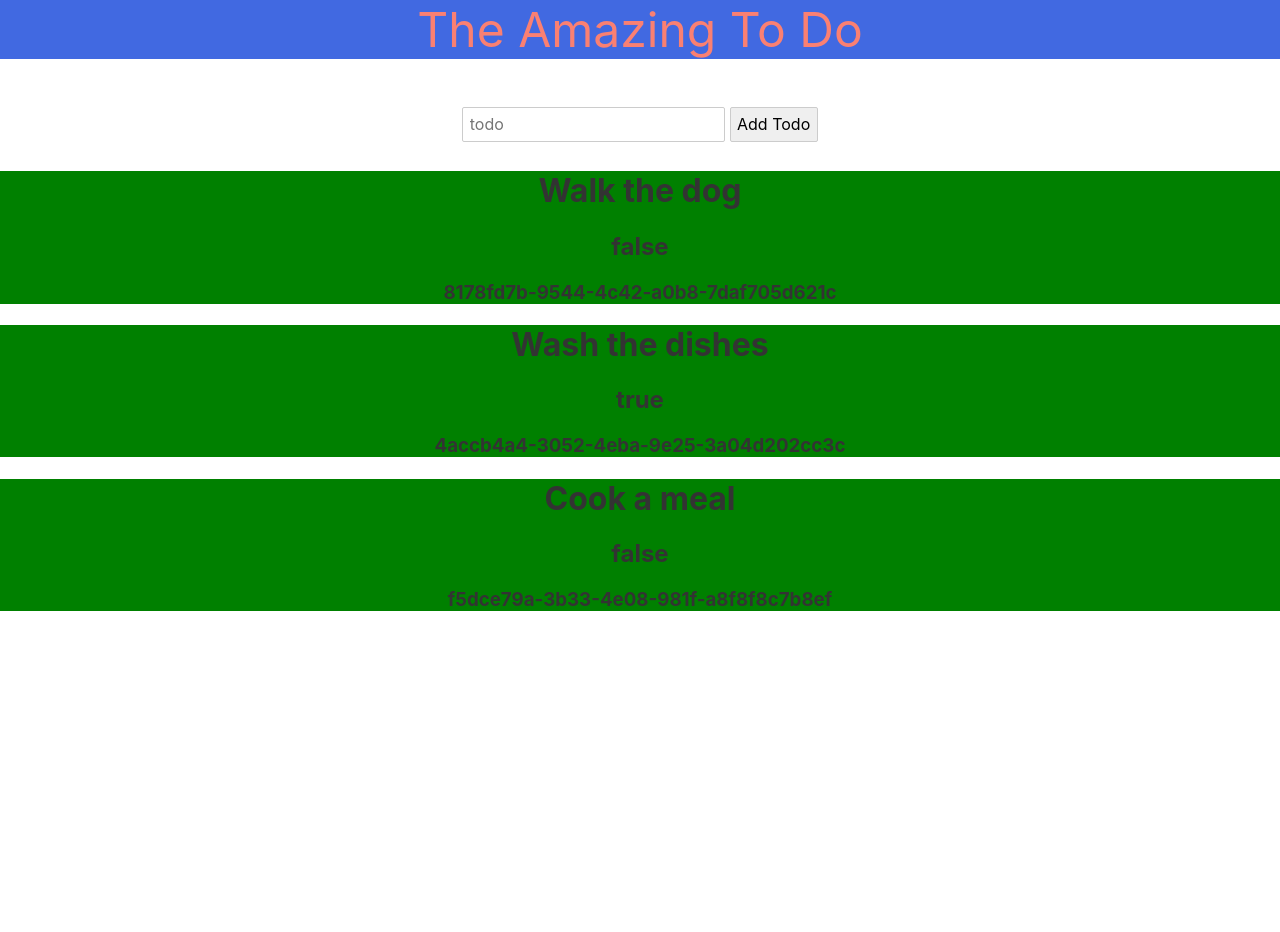
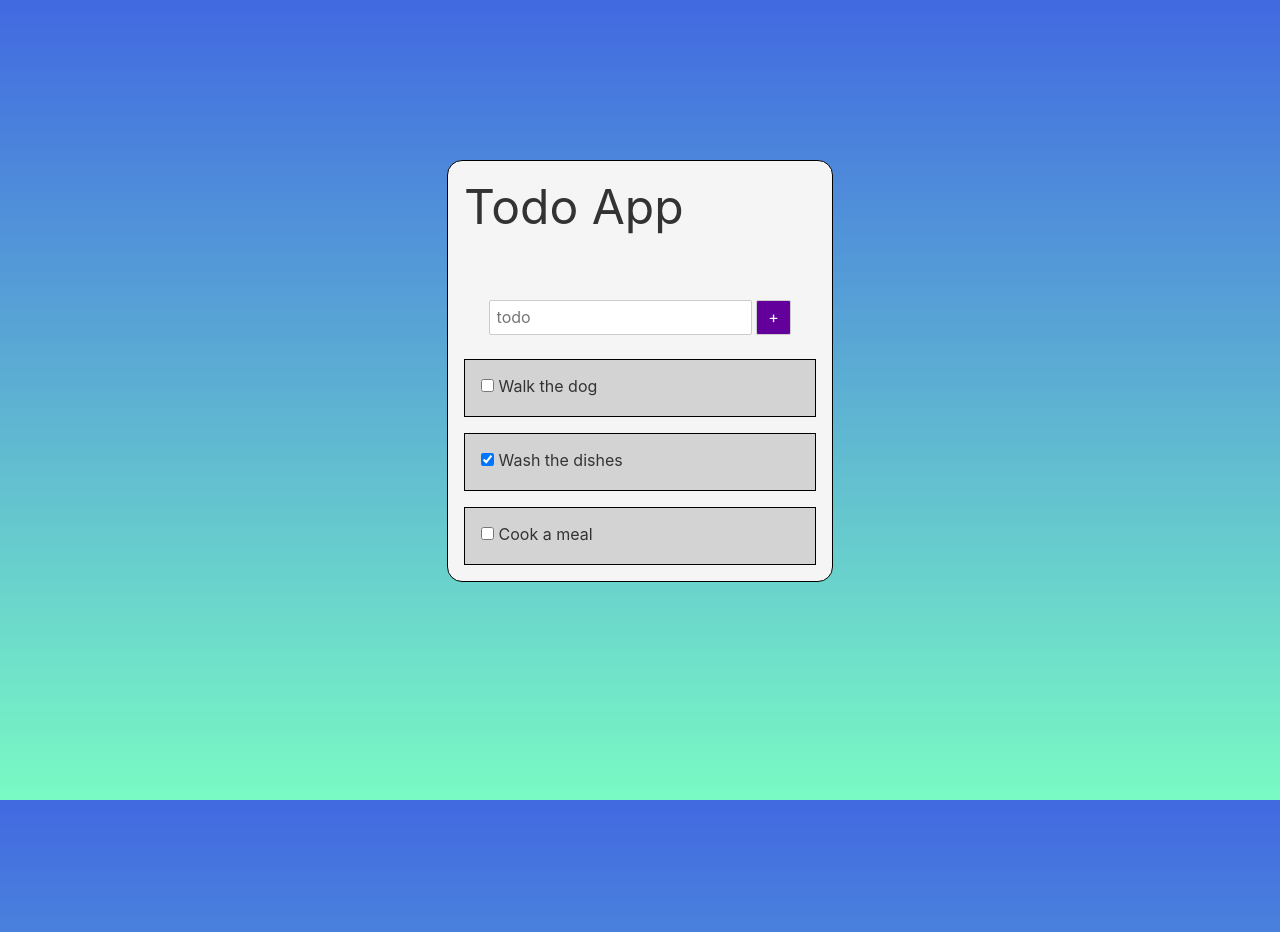
Before and after one commit to tamaszentai/svelte_python_todo, a Svelte app in the folder client/: page / in a window 1280 px wide. Shown: the top 932 px of the page. Before the commit the page ends 800 px from the top, so only its background shows below. Built offline with nearby package versions, Linux system fonts and the light colour scheme.

Commit message:
add better design

```diff
--- a/client/public/global.css
+++ b/client/public/global.css
@@ -2,13 +2,16 @@ html, body {
 	position: relative;
 	width: 100%;
 	height: 100%;
+	margin: 0;
+	padding: 0;
 }
 
 body {
 	color: #333;
-	margin: 0;
 	box-sizing: border-box;
 	font-family: -apple-system, BlinkMacSystemFont, "Segoe UI", Roboto, Oxygen-Sans, Ubuntu, Cantarell, "Helvetica Neue", sans-serif;
+	background: linear-gradient(royalblue, rgb(121, 250, 196));
+	background-attachment: fixed;
 }
 
 a {
--- a/client/src/AddForm.svelte
+++ b/client/src/AddForm.svelte
@@ -6,29 +6,35 @@
 
   let todo = {
     id: uuidv4(),
-    name: '',
-    isCompleted: true
-  }
+    name: "",
+    isCompleted: false,
+  };
 
   const addTodoHandler = (e) => {
-      e.preventDefault();
-      dispatch("addtodo", todo);
-      console.log(todo);
-      todo = {
-          id: uuidv4(),
-          name: '',
-          isCompleted: false
-      }
+    e.preventDefault();
+    dispatch("addtodo", todo);
+    console.log(todo);
+    todo = {
+      id: uuidv4(),
+      name: "",
+    };
   };
 </script>
 
 <form on:submit={addTodoHandler}>
-  <input type="text" placeholder="todo" bind:value={todo.name} />
-  <input type="submit" value="Add Todo" />
+  <input type="text" placeholder="todo" bind:value={todo.name} required />
+  <input type="submit" value=" + " />
 </form>
 
 <style>
   form {
     margin-top: 3rem;
   }
+
+  input[type="submit"] {
+    background-color: rgb(99, 0, 156);
+    color: white;
+    cursor: pointer;
+  }
+
 </style>
--- a/client/src/App.svelte
+++ b/client/src/App.svelte
@@ -8,44 +8,77 @@
   const addTodoHandler = (e) => {
     const newTodo = e.detail;
     data = [...data, newTodo];
-  }
+  };
 
   let data = [
     {
       id: uuidv4(),
-		name: 'Walk the dog',
-		isCompleted: false
+      name: "Walk the dog",
+      isCompleted: false,
     },
     {
       id: uuidv4(),
-		name: 'Wash the dishes',
-		isCompleted: true
+      name: "Wash the dishes",
+      isCompleted: true,
     },
     {
       id: uuidv4(),
-		name: 'Cook a meal',
-		isCompleted: false
+      name: "Cook a meal",
+      isCompleted: false,
     },
-]
+  ];
 </script>
 
+<main>
 	<Nav />
 	<div class="wrapper">
-  <AddForm on:addtodo={addTodoHandler}/>
+		<AddForm on:addtodo={addTodoHandler} />
 	  </div>
 	  <div class="list">
+		<ul>
 		  {#each data as todo}
-	<ListItem id={todo.id} name={todo.name} isCompleted={todo.isCompleted} />
+			<li>
+			  <ListItem
+				id={todo.id}
+				name={todo.name}
+				isCompleted={todo.isCompleted}
+			  />
+			</li>
 		  {/each}
+		</ul>
 	  </div>
+</main>
+
+
+
 
 <style>
+main {
+	width: 30%;
+	margin: 10rem auto;
+	background-color: whitesmoke;
+	border-radius: 15px;
+	border: 1px solid black;
+}
   .wrapper {
     text-align: center;
   }
 
   .list {
-	  text-align: center;
+    margin: 0 auto;
+  }
+
+  ul {
+    padding: 0;
+    margin: 0 auto;
+    list-style: inside;
+  }
+
+  li {
+    display: block;
+    border: 1px solid black;
+    margin: 1rem;
+    background-color: lightgray;
   }
 
   @media (min-width: 640px) {
--- a/client/src/ListItem.svelte
+++ b/client/src/ListItem.svelte
@@ -2,16 +2,24 @@
   export let id;
   export let name;
   export let isCompleted;
+
+
 </script>
 
 <div class="list-item">
-  <h1>{name}</h1>
-  <h2>{isCompleted}</h2>
-  <h3>{id}</h3>
+    <p>
+  <input type=checkbox checked={isCompleted}/>
+  {name}
+</p>
 </div>
 
 <style>
-    .list-item {
-        background-color: green;
-    }
+  .list-item {
+    word-break: break-all;
+  }
+
+  p {
+      padding: 0 1rem;
+  }
+
 </style>
--- a/client/src/Nav.svelte
+++ b/client/src/Nav.svelte
@@ -1,10 +1,8 @@
-<nav>The Amazing To Do</nav>
+<header>Todo App</header>
 
 <style>
-  nav {
-    color: salmon;
+  header {
     font-size: 3rem;
-    background-color: royalblue;
-    text-align: center;
+    padding: 1rem;
   }
 </style>
```
Lines whose indentation alone changed are shown as unchanged.
